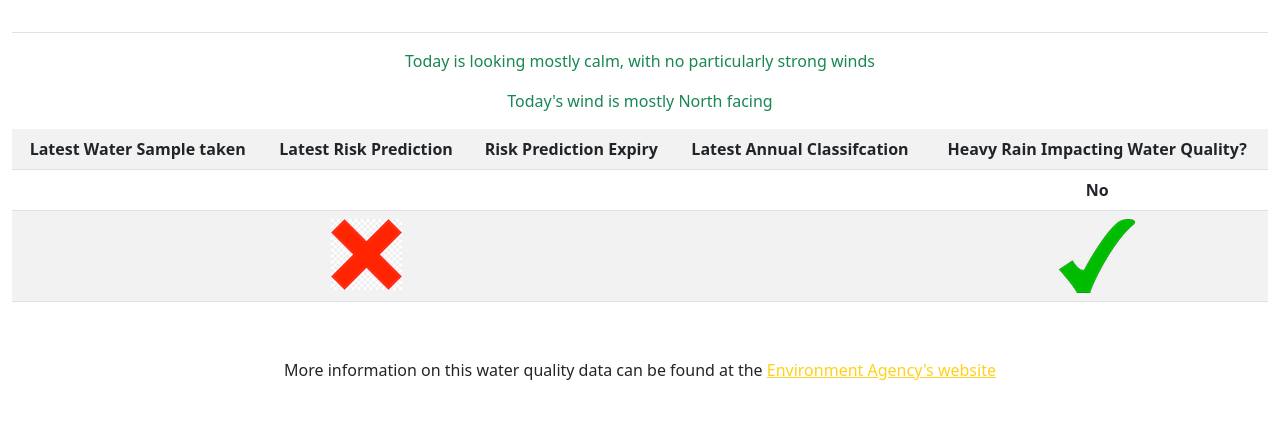
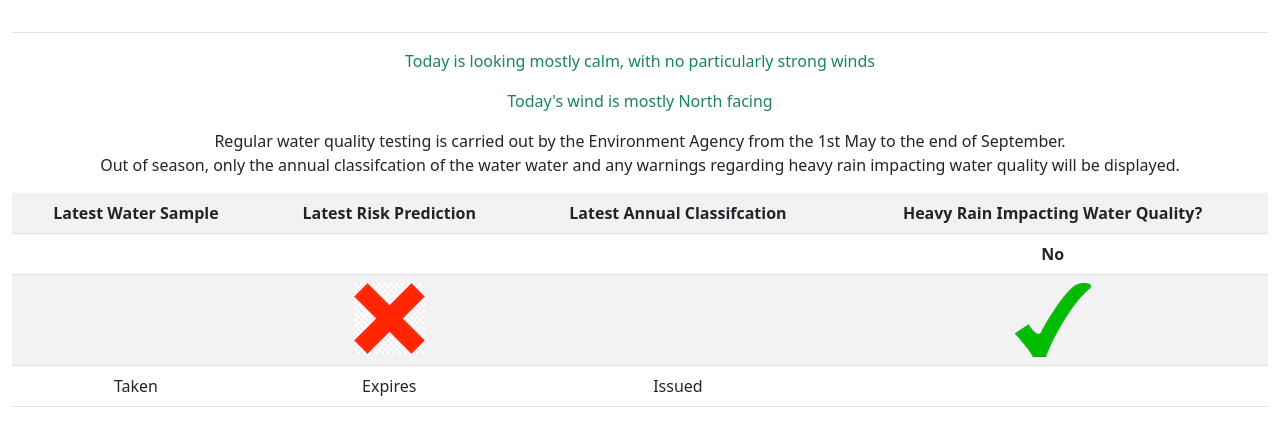
Before and after one commit to tomcarmichael/walpole, a Flask app: template templates/index.html in a window 1280 px wide. Shown: the part 244-690 px from the top of the page. Run offline with Flask 2, Linux system fonts and the light colour scheme; the template is opened without the code that fills it, so the values that code supplies are empty; parts of the project's set-up code (start-up, migrations or seed data) failed here and were passed over; some libraries are stand-ins or nearby versions.

Commit message:
Add text to index.html informing user when out of testing season

```diff
--- a/templates/index.html
+++ b/templates/index.html
@@ -73,16 +73,20 @@
         {% elif weather_info[0]  == "East" or "West" %}<p class="text-warning">Today's wind is mostly perpendicular to the Tidal Pool</p>
         {% else %}<p class="text-warning">Today's wind is mostly South facing (towards the coastline)</p>{% endif %}
 
+        {% if not in_testing_season %}
+            <p>
+                Regular water quality testing is carried out by the Environment Agency from the 1st May to the end of September.<br>
+                Out of season, only the annual classifcation of the water water and any warnings regarding heavy rain impacting water quality
+                 will be displayed.
+            </p>
+        {% endif %}
         <table class="table table-striped">
             <tr>
                 <th>
-                    Latest Water Sample taken {{ pollution.latest_sample_date}}
+                    Latest Water Sample
                 </th>
                 <th>
                     Latest Risk Prediction
-                </th>
-                <th>
-                    Risk Prediction Expiry
                 </th>
                 <th>
                     Latest Annual Classifcation
@@ -97,9 +101,6 @@
                 </td>
                 <td>
                     <b>{{ pollution.risk_prediction}}</b>
-                </td>
-                <td>
-                    {{ pollution.risk_prediction_expiry }}
                 </td>
                 <td>
                     <b>{{ pollution.latest_compliance_assessment}}</b>
@@ -132,8 +133,6 @@
                     {% endif %}
                 </td>
                 <td>
-                </td>
-                <td>
                     {% if pollution.latest_compliance_assessment == "Excellent" %}
                         <img src="/static/images/3-stars.png" alt="Excellent">
                     {% elif pollution.latest_compliance_assessment == "Good" %}
@@ -152,13 +151,23 @@
                     {% endif %}
                 </td>
             </tr>
+            <tr>
+                <td>
+                    Taken <strong>{{ pollution.latest_sample_date}}</strong>
+                </td>
+                <td>
+                    Expires <strong>{{ pollution.risk_prediction_expiry }}</strong>
+                </td>
+                <td>
+                    Issued <strong>{{ pollution.latest_compliance_date }}</strong>
+                </td>
+                <td>
+                </td>
+            </tr>
         </table>
 
         <p>
             <img src="{{ wind_plot }}"/>
         </p>
 
-        <p>
-            More information on this water quality data can be found at the <a href="https://environment.data.gov.uk/bwq/profiles/help-understanding-data.html">Environment Agency's website</a>
-        </p>
 {% endblock %}
--- a/templates/resources.html
+++ b/templates/resources.html
@@ -12,7 +12,8 @@
         <p><a href="https://www.facebook.com/friendsofcliftonvillecoastline">Friends of Cliftonville coastline</a></p>
         <p><a href="https://www.facebook.com/walpolebayswimmers/">Walpole Bay Swimmers</a></p>
         <p><a href="https://environment.data.gov.uk/bwq/profiles/data-samples.html?bw=ukj4210-12630#2022">Full Water Quality Sample History from the Environment Agency</a></p>
-        <p><a href="https://environment.data.gov.uk/bwq/profiles/profile.html?site=ukj4210-12630">More Information on Water Quality at Walpole Bay from the Environment Agency</a></p>
-
+        <p>See the <a href="https://environment.data.gov.uk/bwq/profiles/data-pollution-incident.html?bw=ukj4210-12630&_all=true">history of pollution
+            incidents at Walpole Bay</a> or the <a href="https://environment.data.gov.uk/bwq/profiles/profile.html?site=ukj4210-12630">most recent
+            profile for the beach</a> on the Environment Agency website</p>
 
 {% endblock %}
```
